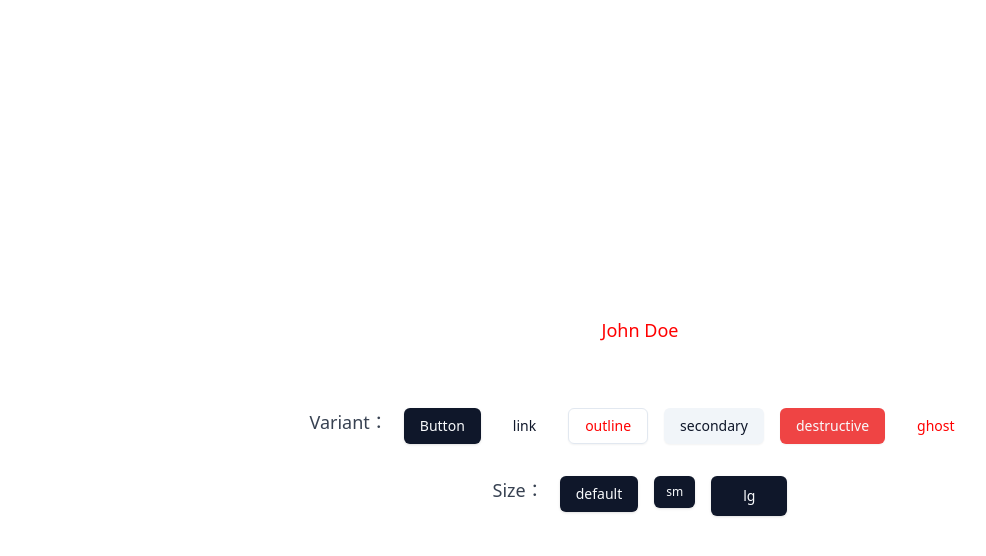
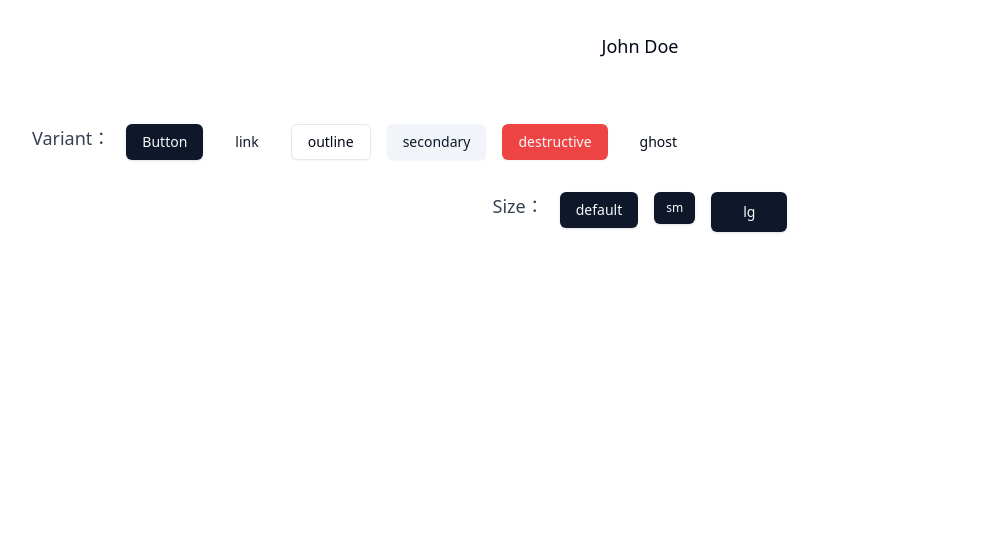
Before and after one commit to Fukuemon/ComponentsLibrary, a Next.js app: page / in a window 1280 px wide. Shown: the top 556 px of the page, without its empty margins (0-986 px from the left). Built offline with nearby package versions, Linux system fonts and the light colour scheme.

Commit message:
🔧  style: #9 styled-componentsの導入

```diff
--- a/next.config.js
+++ b/next.config.js
@@ -12,5 +12,8 @@
 module.exports = {
   sassOptions: {
     additionalData: imports
+  },
+  compiler: {
+    styledComponents: true
   }
 }
--- a/package.json
+++ b/package.json
@@ -22,6 +22,7 @@
     "next": "13.5.4",
     "react": "^18",
     "react-dom": "^18",
+    "styled-components": "^6.1.1",
     "stylelint-config-recommended-scss": "^13.0.0",
     "tailwind-merge": "^1.14.0",
     "tailwindcss-animate": "^1.0.7"
@@ -38,6 +39,7 @@
     "@types/node": "^20",
     "@types/react": "^18",
     "@types/react-dom": "^18",
+    "@types/styled-components": "^5.1.32",
     "@typescript-eslint/eslint-plugin": "^6.7.4",
     "@typescript-eslint/parser": "^6.7.4",
     "autoprefixer": "^10",
--- a/src/app/layout.tsx
+++ b/src/app/layout.tsx
@@ -1,6 +1,6 @@
+import StyledComponentsRegistry from '@/lib/styledcomponets'
 import '@/styles/globals.scss'
 import '@/styles/tailwind.css'
-import styles from './layout.module.scss'
 import type { Metadata } from 'next'
 
 export const metadata: Metadata = {
@@ -11,7 +11,9 @@
 export default function RootLayout({ children }: { children: React.ReactNode }) {
   return (
     <html lang="en">
-      <body className={styles.container}>{children}</body>
+      <body>
+        <StyledComponentsRegistry>{children}</StyledComponentsRegistry>
+      </body>
     </html>
   )
 }
--- /dev/null
+++ b/src/lib/styledcomponets.tsx
@@ -0,0 +1,23 @@
+/* eslint-disable*/
+'use client'
+
+import React, { useState } from 'react'
+import { useServerInsertedHTML } from 'next/navigation'
+import { ServerStyleSheet, StyleSheetManager } from 'styled-components'
+
+export default function StyledComponentsRegistry({ children }: { children: React.ReactNode }) {
+  // Only create stylesheet once with lazy initial state
+  // x-ref: https://reactjs.org/docs/hooks-reference.html#lazy-initial-state
+  const [styledComponentsStyleSheet] = useState(() => new ServerStyleSheet())
+
+  useServerInsertedHTML(() => {
+    const styles = styledComponentsStyleSheet.getStyleElement()
+
+    styledComponentsStyleSheet.instance.clearTag()
+    return <>{styles}</>
+  })
+
+  if (typeof window !== 'undefined') return <>{children}</>
+
+  return <StyleSheetManager sheet={styledComponentsStyleSheet.instance}>{children}</StyleSheetManager>
+}
```
Also changed, not shown: 1 other file (tests, documents, lock files or other folders).
